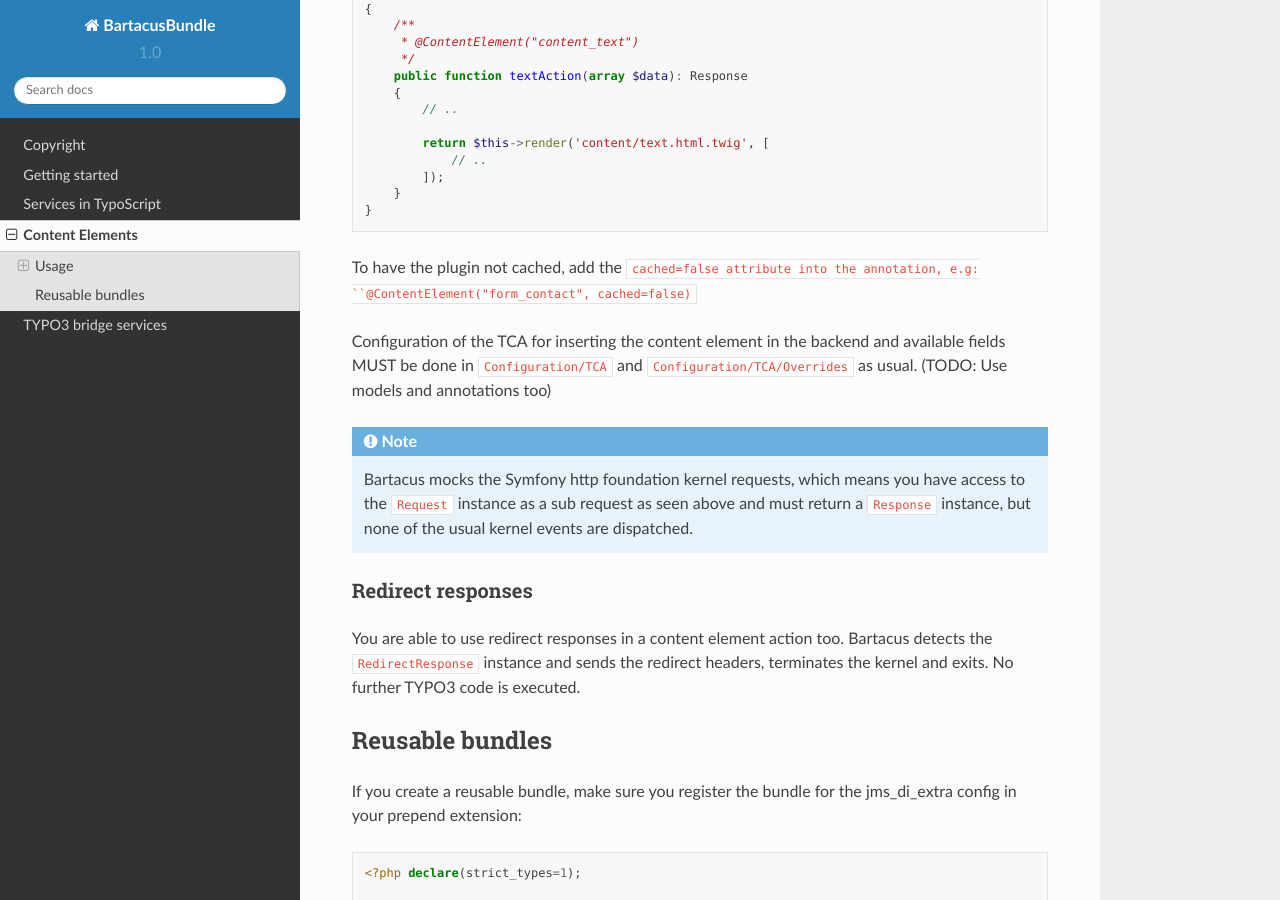
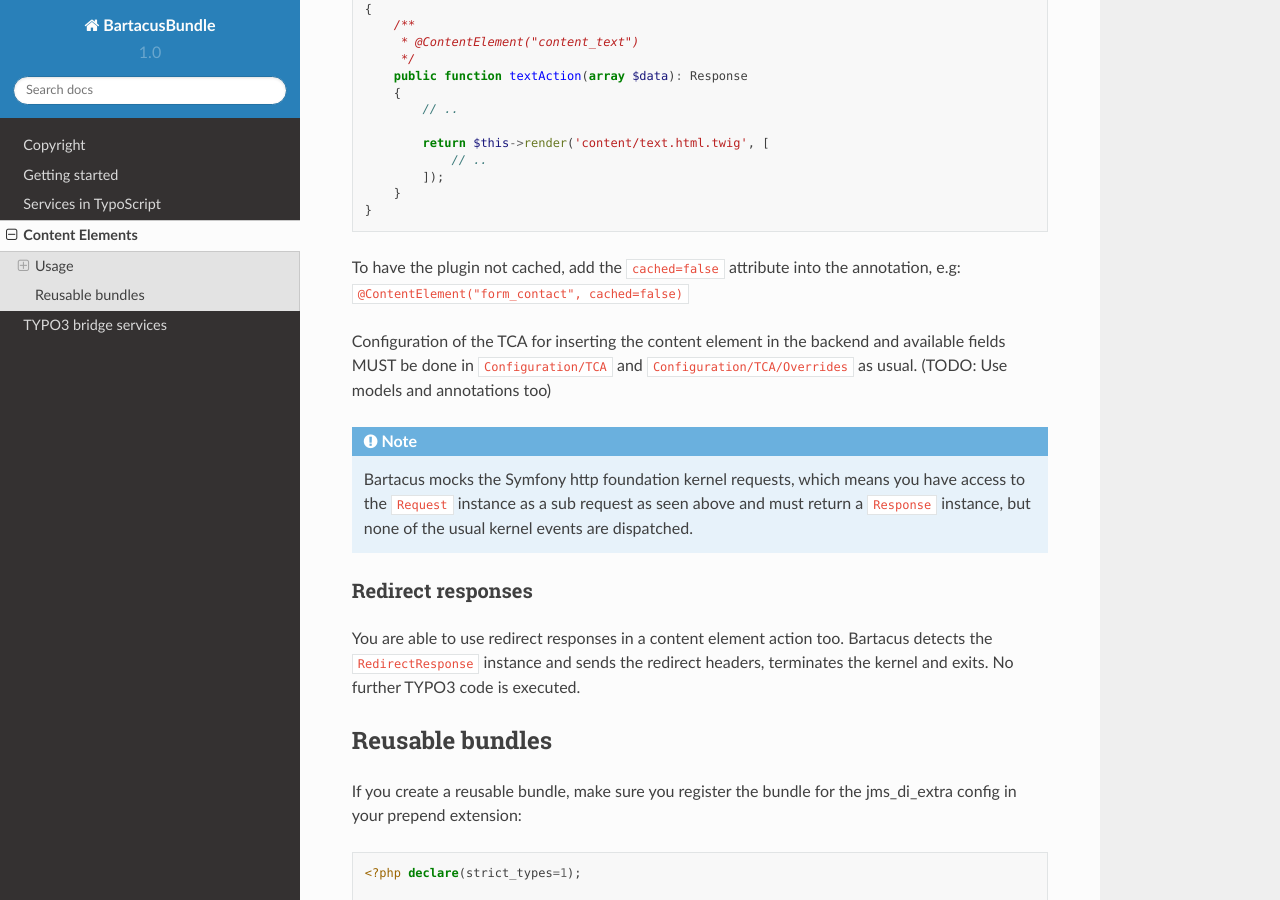
Before and after one commit to Bartacus/BartacusBundle, a Sphinx documentation site: the page built from Resources/doc/content_elements.rst, in a window 1280 px wide and 900 px high, scrolled down 633 px. Built offline with Sphinx 7.4.7 and the Read the Docs theme 2.0.0, drawn with Linux system fonts in a browser that asks for light colours.

Commit message:
Fix formatting typo

```diff
--- a/Resources/doc/content_elements.rst
+++ b/Resources/doc/content_elements.rst
@@ -44,7 +44,7 @@
         }
     }
 
-To have the plugin not cached, add the ``cached=false attribute into the
+To have the plugin not cached, add the ``cached=false`` attribute into the
 annotation, e.g: ``@ContentElement("form_contact", cached=false)``
 
 Configuration of the TCA for inserting the content element in the backend and
```
